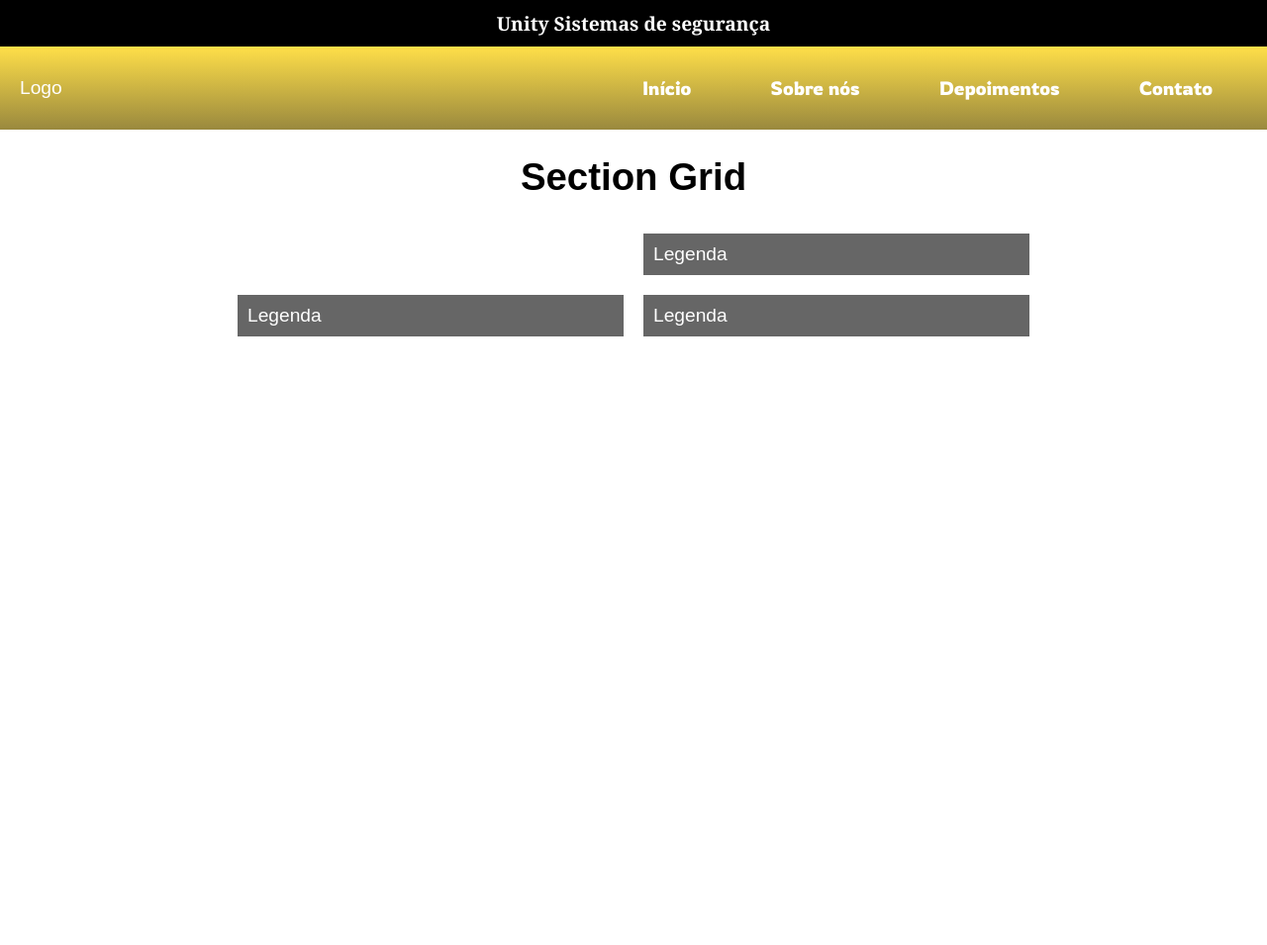
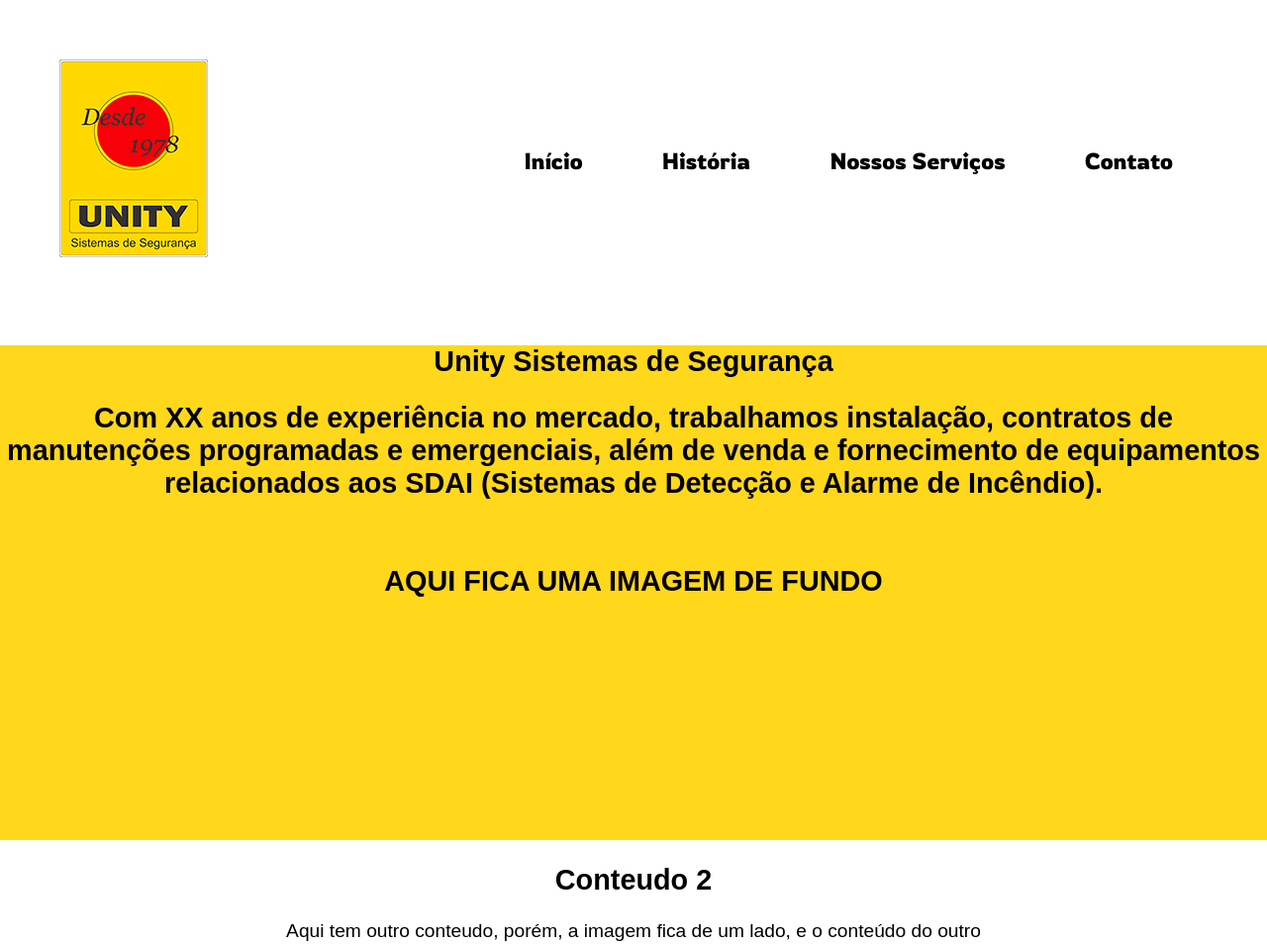
Before and after one commit to lvictor215/projetoUnity, a plain HTML site: page index.html in a window 1280 px wide. Shown: the top 955 px of the page at 99% size. Before the commit the page ends 800 px from the top, so only its background shows below. Drawn offline with Linux system fonts and the light colour scheme.

Commit message:
Atualização de design e criação de estrutura inicial

```diff
--- a/css/style.css
+++ b/css/style.css
@@ -9,10 +9,7 @@ SecundÃ¡rias:
  #CCAB16
 
 Fontes do projeto:
-
  A ser pesquisado
-
-
 */
 
 @charset 'UTF-8';
@@ -24,12 +21,12 @@ Fontes do projeto:
 
 :root {
 
-    --cor-principal: rgb(255, 215, 27);
+    --cor-principal: #ffd71b;
 
-    --cor-secund-01: rgb(255, 227, 105);
-    --cor-secund-02: rgb(204, 171, 22);
-    --cor-secund-03: rgb(128, 114, 52);
-    --cor-secund-04: rgb(128, 107, 14);
+    --cor-secund-01: #ffe369;
+    --cor-secund-02: #ccab16;
+    --cor-secund-03: #807234;
+    --cor-secund-04: #806b0e;
 
 }
 
@@ -44,44 +41,32 @@ body, ul, li, p {
 body {
     margin-bottom: 100px;
 }
-a {
+
+/* Menu / Header */
+.menu_a {
     text-decoration: none;
-    color: white;
+    color: black;
+}
+
+.menu_a:hover {
+    font-weight: bold;
 }
 
 .menu >li{
-    color: white;
+    color: black;
+    font-size: larger;
     font-family: 'Rowdies', cursive;
     padding: 0 25px;
 }
-img {
-    max-width: 100%;
-    display: block;
-}
-
-h1 {
-    text-align: center;
-}
 .header {
-    background-image: linear-gradient(to bottom, rgba(255, 215, 27, .8), rgba(128, 107, 14, .8));
     display: flex;
     flex-wrap: wrap;
     justify-content: space-between;
     align-items: center;
-    padding: 20px;
+    padding: 60px;
 }
-
-.anuncio {
-    background-color: black;
-    color: white;
-    padding: 10px;
-    margin: 0 auto;
-}
-
-.anuncio > h1 {
-    margin: 0px;
-    font-family: Cambria, Cochin, Georgia, Times, 'Times New Roman', serif;
-    font-size: 100%;
+.logo {
+    max-width: 150px;
 }
 
 .menu {
@@ -95,40 +80,34 @@ h1 {
 .menu li a {
     display: block;
     padding: 10px;
-    color: white;
+    color: black;
 }
 
-/* CSS grid */
+/* Main / Corpo */
 
-.grid {
-    display: grid;
-    grid-template-columns:repeat(2, 1fr);
-    grid-gap: 20px;
-    margin: 0 auto;
-    max-width: 800px;
-    padding: 10px;
-
-
+.conteudo_1 {
+    height: 500px;
+    width: 100%;
+    background-color: #ffd71b;
+    text-align: center;
 }
 
-.grid-item:nth-child(1) {
-    grid-row: 1 / 3;
+.conteudo_2 {
+    height: 500px;
+    width: 100%;
+    background-color: white;
+    text-align: center;
+}
+.conteudo_3 {
+    height: 500px;
+    width: 100%;
+    background-color: #ffd71b;
+    text-align: center;
 }
 
-.grid-item {
-    display: grid;
+.conteudo_4 {
+    height: 500px;
+    width: 100%;
+    background-color: white;
+    text-align: center;
 }
-
-.grid-item img {
-    grid-column: 1;
-    grid-row: 1/3;
-}
-
-.grid-item p {
-    background: rgba( 0, 0, 0, .6);
-    padding: 10px;
-    color: white;
-    grid-column: 1;
-    grid-row: 2/3;
-    align-self: end;
-}
--- a/index.html
+++ b/index.html
@@ -13,47 +13,64 @@
 <body>
 
     <header>
-        <div class="anuncio">
-            <h1>Unity Sistemas de segurança</h1>
-        </div>
-
         <div class="header">
-            <a href="/">Logo</a>
+            <a href="index.html"><img class="logo" src="img/logo-pq.png"></a>
             <nav>
                 <ul class="menu">
-                    <li><a href="#">Início</a></li>
-                    <li><a href="#">Sobre nós</a></li>
-                    <li><a href="#">Depoimentos</a></li>
-                    <li><a href="#">Contato</a></li>
+                    <li><a class="menu_a" href="index.html">Início</a></li>
+                    <li><a class="menu_a" href="about.html">História</a></li>
+                    <li><a class="menu_a" href="comercial.html">Nossos Serviços</a></li>
+                    <li><a class="menu_a" href="contato.html">Contato</a></li>
                 </ul>
             </nav>
         </div>
     </header>
 
     <main>
+        <section class="conteudo_1">
+            <div class="conteudo_1_a">
+                <h1>Unity Sistemas de Segurança</h1>
+            </div>
+            <div class="conteudo_1_a">
+                <h2>
+                    Com XX anos de experiência no mercado, trabalhamos instalação, contratos de manutenções
+                    programadas e emergenciais, além de venda e fornecimento de equipamentos relacionados aos SDAI
+                    (Sistemas de Detecção e Alarme de Incêndio). <br> <br> <br>
+                    AQUI FICA UMA IMAGEM DE FUNDO
+                </h2>
+            </div>
+        </section>
+        <section class="conteudo_2">
+            <div>
+                <h1>Conteudo 2</h1>
+            </div>
+            <div>
+                Aqui tem outro conteudo, porém, a imagem fica de um lado, e o conteúdo do outro
+            </div>
+        </section>
+        <section class="conteudo_3">
+            <div>
+                <h1>Conteudo 3</h1>
+            </div>
+            <div>
+                Assim como no primeiro conteudo, uma imagem dinâmica no fundo, para passar de acordo com a rolagem da
+                página.
+            </div>
 
-        <h1>Section Grid</h1>
-
-        <section class="grid">
-            <div class="grid-item">
-                <img src="img/lobo4.jpg" alt="">
-                <p>Legenda</p>
+        </section>
+        <section class="conteudo_4">
+            <div>
+                <h1>Ultima div de conteúdo</h1>
             </div>
-            <div class="grid-item">
-                <img src="img/lobo2.jpg" alt="">
-                <p>Legenda</p>
-            </div>
-            <div class="grid-item">
-                <img src="img/lobo1.jpg" alt="">
-                <p>Legenda</p>
+            <div>
+                Aqui tem outro conteudo, porém, a imagem fica de um lado, e o conteúdo do outro
             </div>
         </section>
     </main>
+    <footer>
+        <section>
 
-
-
-    <footer>
-
+        </section>
     </footer>
 
 </body>
```
